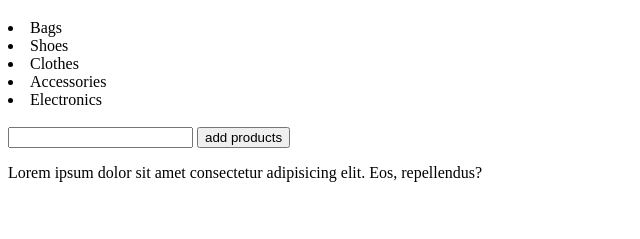
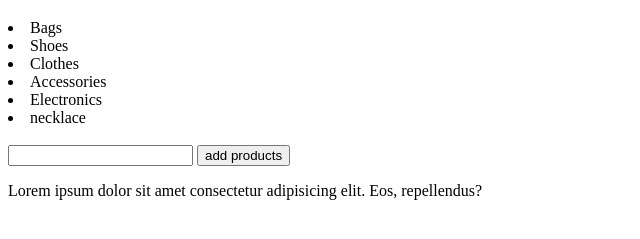
Before and after one commit to oneilh/Awesome-Git-and-Github-class, a plain HTML site: page product.html in a window 1280 px wide. Shown: the part 61-300 px from the top of the page, without its empty margins (0-640 px from the left). Drawn offline with Linux system fonts and the light colour scheme.

Commit message:
added more list

```diff
--- a/product.html
+++ b/product.html
@@ -12,6 +12,7 @@
     <li>Clothes</li>
     <li>Accessories</li>
     <li>Electronics</li>
+    <li>necklace</li>
     <br />
     <form action="">
       <input type="text" />
```
